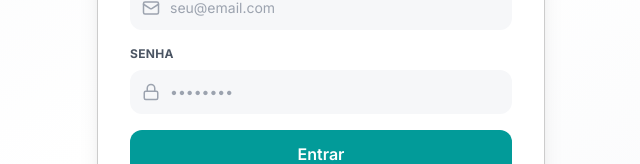
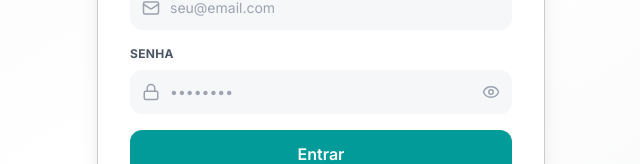
Before and after one commit to S4t8rn0/Organizer, a React (Vite) app in the folder frontend/: page / in a window 1280 px wide. Shown: the part 382-546 px from the top of the page, without its empty margins (319-959 px from the left). Built offline with nearby package versions, Linux system fonts and the light colour scheme.

Commit message:
feat: adiciona opção de mostrar/ocultar senha e inclusão de data nos eventos no dashboard

```diff
--- a/frontend/features/Dashboard.tsx
+++ b/frontend/features/Dashboard.tsx
@@ -167,7 +167,7 @@ const Dashboard: React.FC<DashboardProps> = ({ tasks, events, kanbanTasks, notes
                     <div className="bg-sys-bg/50 dark:bg-dark-bg/50 p-4 rounded-2xl border border-transparent hover:border-sys-border dark:hover:border-dark-border transition-all">
                       <p className="text-xs font-bold text-sys-text-sec dark:text-sys-text-sub mb-1 flex items-center gap-1.5 uppercase tracking-wide">
                         <Clock size={12} />
-                        {format(evt.start, 'HH:mm')} - {format(evt.end, 'HH:mm')}
+                        {format(evt.start, "dd/MM")} • {format(evt.start, 'HH:mm')} - {format(evt.end, 'HH:mm')}
                       </p>
                       <p className="font-semibold text-sys-text-main dark:text-dark-text text-sm">{evt.title}</p>
                     </div>
@@ -227,7 +227,7 @@ const Dashboard: React.FC<DashboardProps> = ({ tasks, events, kanbanTasks, notes
         </div>
 
       </div>
-    </div>
+    </div >
   );
 };
 
--- a/frontend/features/Login.tsx
+++ b/frontend/features/Login.tsx
@@ -1,6 +1,6 @@
 import React, { useState } from 'react';
 import { useAuth } from '../contexts/AuthContext';
-import { Mail, Lock, User, Loader2 } from 'lucide-react';
+import { Mail, Lock, User, Loader2, Eye, EyeOff } from 'lucide-react';
 
 const Login: React.FC = () => {
     const { login, register } = useAuth();
@@ -10,6 +10,7 @@ const Login: React.FC = () => {
     const [name, setName] = useState('');
     const [error, setError] = useState('');
     const [isLoading, setIsLoading] = useState(false);
+    const [showPassword, setShowPassword] = useState(false);
 
     const handleSubmit = async (e: React.FormEvent) => {
         e.preventDefault();
@@ -94,14 +95,21 @@ const Login: React.FC = () => {
                             <div className="relative">
                                 <Lock size={18} className="absolute left-3 top-1/2 -translate-y-1/2 text-sys-text-sub" />
                                 <input
-                                    type="password"
+                                    type={showPassword ? "text" : "password"}
                                     value={password}
                                     onChange={(e) => setPassword(e.target.value)}
                                     placeholder="••••••••"
-                                    className="w-full bg-sys-bg dark:bg-dark-bg rounded-xl p-3 pl-10 text-sm outline-none focus:ring-2 ring-action-blue dark:text-dark-text"
+                                    className="w-full bg-sys-bg dark:bg-dark-bg rounded-xl p-3 pl-10 pr-10 text-sm outline-none focus:ring-2 ring-action-blue dark:text-dark-text"
                                     required
                                     minLength={6}
                                 />
+                                <button
+                                    type="button"
+                                    onClick={() => setShowPassword(!showPassword)}
+                                    className="absolute right-3 top-1/2 -translate-y-1/2 text-sys-text-sub hover:text-sys-text-main dark:hover:text-dark-text transition-colors"
+                                >
+                                    {showPassword ? <EyeOff size={18} /> : <Eye size={18} />}
+                                </button>
                             </div>
                         </div>
 
```
